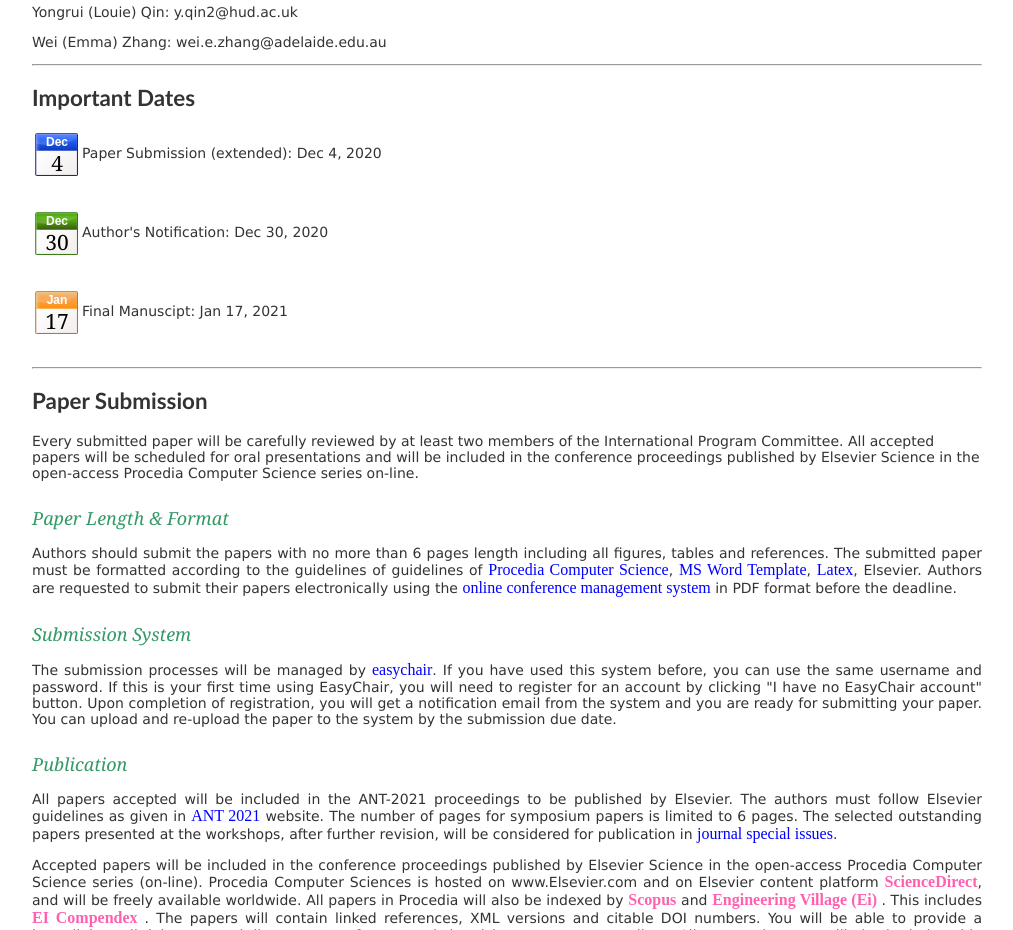
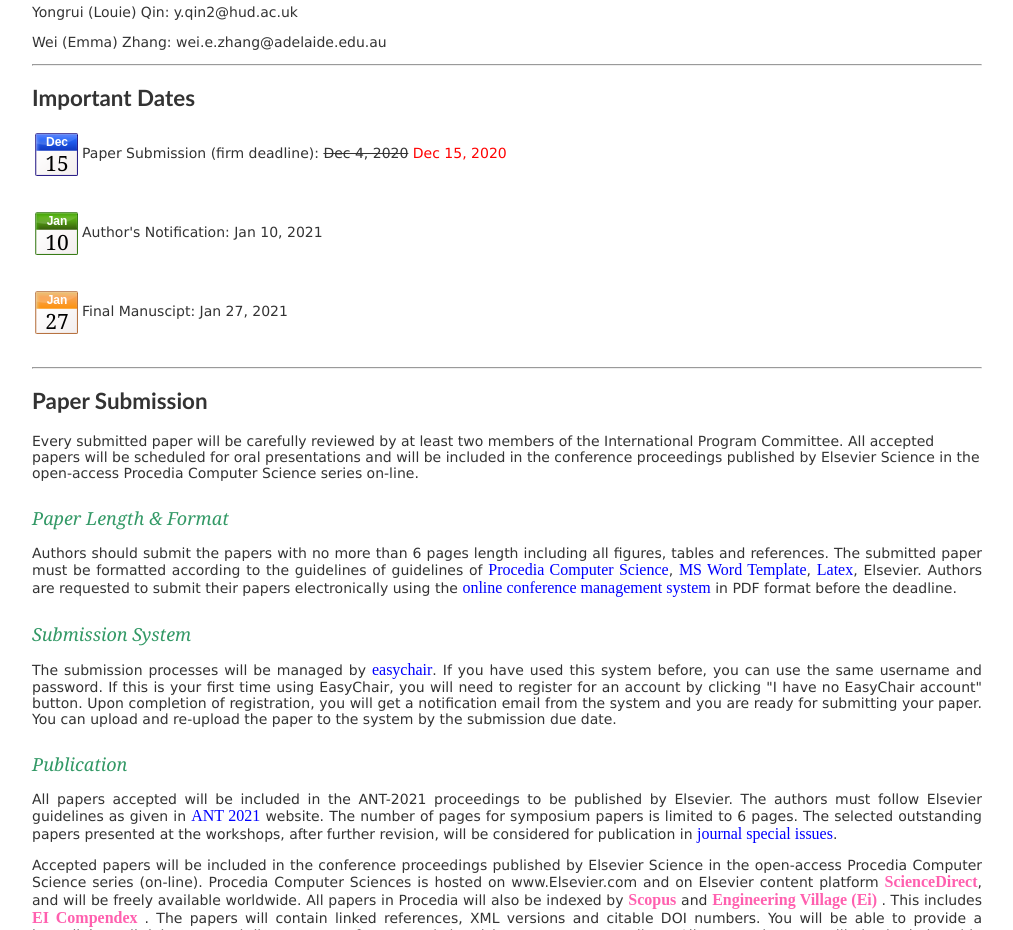
Before and after one commit to hud-cs-research/iupt2021, a plain HTML site: page index.htm in a window 1280 px wide. Shown: the part 1000-1930 px from the top of the page, without its empty margins (133-1146 px from the left). Drawn offline with Linux system fonts and the light colour scheme; no server answers.

Commit message:
Update index.htm

```diff
--- a/index.htm
+++ b/index.htm
@@ -165,24 +165,24 @@
 					<li>
 						<div class="dateMarch calendar">
 							<div class="date-month">Dec</div>
-							<div class="date-day">4</div>
+							<div class="date-day">15</div>
 						</div>
-						<p style="height:50px;padding-top:15px;">Paper Submission (extended): Dec 4, 2020</p>
+						<p style="height:50px;padding-top:15px;">Paper Submission (firm deadline): <strike>Dec 4, 2020</strike> <font color="red">Dec 15, 2020</font></p>
 						<!-- <p style="height:50px;padding-top:15px;">Paper Submission: <strike>Dec 20, 2019</strike> <font color="red">Jan 17, 2020</font></p> -->
 					</li>
 					<li>
 						<div class="dateMay calendar">
-							<div class="date-month">Dec</div>
-							<div class="date-day">30</div>
+							<div class="date-month">Jan</div>
+							<div class="date-day">10</div>
 						</div>
-						<p style="height:50px;padding-top:15px;">Author's Notification: Dec 30, 2020</p>
+						<p style="height:50px;padding-top:15px;">Author's Notification: Jan 10, 2021</p>
 					</li>
 					<li>
 						<div class="dateJune calendar">
 							<div class="date-month">Jan</div>
-							<div class="date-day">17</div>
+							<div class="date-day">27</div>
 						</div>
-						<p style="height:50px;padding-top:15px;">Final Manuscipt: Jan 17, 2021</p>
+						<p style="height:50px;padding-top:15px;">Final Manuscipt: Jan 27, 2021</p>
 					</li>
 				</ul>
 			</div>
```
